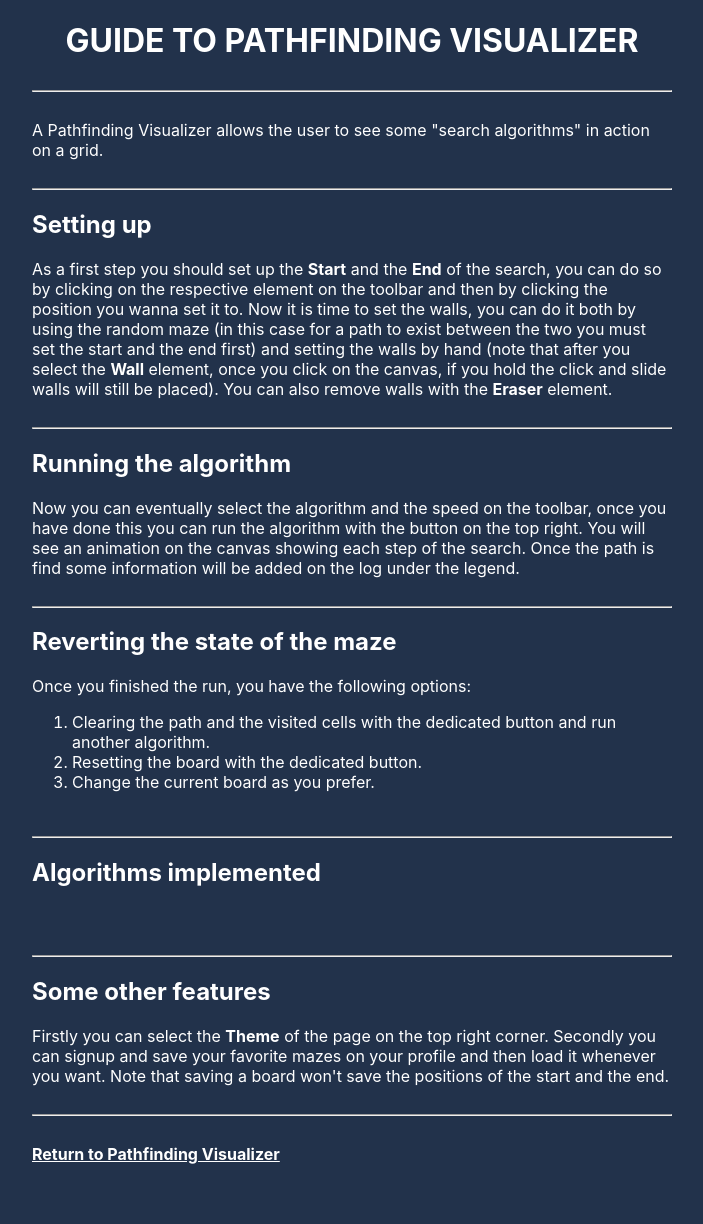
After one commit to claudioSimeoni/pathfinding-visualizer, a PHP site: page /html/guide.html in a window 1280 px wide. The commit adds this page. Shown: the whole page, without its empty margins (288-991 px from the left). Run offline with PHP 8.4, Linux system fonts and the light colour scheme.

Commit message:
saving before making modifications that might need to be reverted

```diff
--- /dev/null
+++ b/css/guide.css
@@ -0,0 +1,30 @@
+:root{
+    --bg3: #22324B;
+    --text-primary: #ffffff;
+}
+
+* {
+    box-sizing: border-box;
+    color: var(--text-primary);
+    font-family: -apple-system, BlinkMacSystemFont, "Segoe UI", Roboto, Helvetica, Arial, sans-serif;
+}
+
+body {
+    display: grid;
+
+    grid-template-columns: 1fr 2fr 1fr;
+    grid-template-rows: 1fr 10fr;
+
+    margin: 0em;
+    padding: 0em;
+
+    height: 100vh;
+    overflow-y: scroll;
+
+    background-color: var(--bg3);
+}
+
+header{
+    text-align: center;
+    grid-column: span 3;
+}
--- /dev/null
+++ b/html/guide.html
@@ -0,0 +1,89 @@
+<!DOCTYPE html>
+<html lang="en">
+
+<head>
+    <title>Guide</title>
+
+    <meta charset="UTF-8">
+    <meta name="viewport" content="width=device-width, initial-scale=1.0">
+
+    <link rel="icon" href="../227-2275594_tiny-maze-puzzle-icons-png-small-maze-puzzle.jpeg">
+
+    <link rel="stylesheet" href="../css/guide.css">
+</head>
+
+<body>
+    <header>
+        <h1>GUIDE TO PATHFINDING VISUALIZER</h1>
+    </header>
+
+    <div></div>
+    <main>
+        <hr>
+        <br>
+
+        A Pathfinding Visualizer allows the user to see some "search algorithms" in action on a grid.
+
+        <br>
+        <br>
+        <hr>
+
+        <h2>Setting up</h2>
+        As a first step you should set up the <b>Start</b> and the <b>End</b> of the search, you can do so by
+        clicking on the respective element on the toolbar and then by clicking the position you wanna set it to.
+        Now it is time to set the walls, you can do it both by using the random maze (in this case for a path to
+        exist between the two you must set the start and the end first) and setting the walls by hand (note that
+        after you select the <b>Wall</b> element, once you click on the canvas, if you hold the click and slide
+        walls will still be placed). You can also remove walls with the <b>Eraser</b> element.
+
+        <br>
+        <br>
+        <hr>
+
+        <h2>Running the algorithm</h2>
+        Now you can eventually select the algorithm and the speed on the toolbar, once you have done this you can run
+        the algorithm with the button on the top right. You will see an animation on the canvas showing each step of
+        the search. Once the path is find some information will be added on the log under the legend.
+
+        <br>
+        <br>
+        <hr>
+
+        <h2>Reverting the state of the maze</h2>
+        Once you finished the run, you have the following options:
+        <ol>
+            <li>Clearing the path and the visited cells with the dedicated button and run another algorithm.</li>
+            <li>Resetting the board with the dedicated button.</li>
+            <li>Change the current board as you prefer.</li>
+        </ol>
+
+        <br>
+        <hr>
+
+        <h2>Algorithms implemented</h2>
+
+        <br>
+        <br>
+        <hr>
+
+        <h2>Some other features</h2>
+        Firstly you can select the <b>Theme</b> of the page on the top right corner. Secondly you can signup and save
+        your favorite mazes on your profile and then load it whenever you want. Note that saving a board won't save the
+        positions of the start and the end.
+
+        <br>
+        <br>
+        <hr>
+        <br>
+
+        <b><a href="index.html">Return to Pathfinding Visualizer</a></b>
+
+        <br>
+        <br>
+        <br>
+        <br>
+    </main>
+    <div></div>
+</body>
+
+</html>
--- a/js/globals.js
+++ b/js/globals.js
@@ -3,7 +3,8 @@ let rows = 32;
 let cols = 54;
 let boardX = 800;
 let boardY = 800;
-let cellSize = 30;
+let cellX = 30;
+let cellY = 30;
 
 /* INF variables needed for bfs */
 const INF = 1000;
@@ -21,6 +22,7 @@ let visited = [];
 let parent = [];
 
 let stop = 1;
+let pressed = 0;
 
 /* log infos */
 let gameId = 1;
--- a/js/lib/algorithms.js
+++ b/js/lib/algorithms.js
@@ -27,7 +27,7 @@ async function retrievePath() {
     for (let i = stack.length - 1; i >= 0; i--) {
         visited[stack[i][0]][stack[i][1]] = 2;
         drawCanvas();
-        await sleep(canvasSleep);
+        await sleep(50);
     }
 }
 
@@ -115,7 +115,7 @@ async function runAlgorithm(){
     else if(algorithm == "bfs") await bfs(start[0], start[1]);
 
     if(pathLength > 0){
-        log();
+        handleLog();
         gameId++;
     }
 }
```
Also changed, not shown: css/variables.css (+1 -17 lines), html/index.html (+7 -14 lines), idea.md (+10 -7 lines), js/handlers.js (renamed from js/board.js, +37 -2 lines), js/lib/handlers.js (deleted, +0 -19 lines), js/lib/init.js (+6 -21 lines), js/lib/canvas.js.
